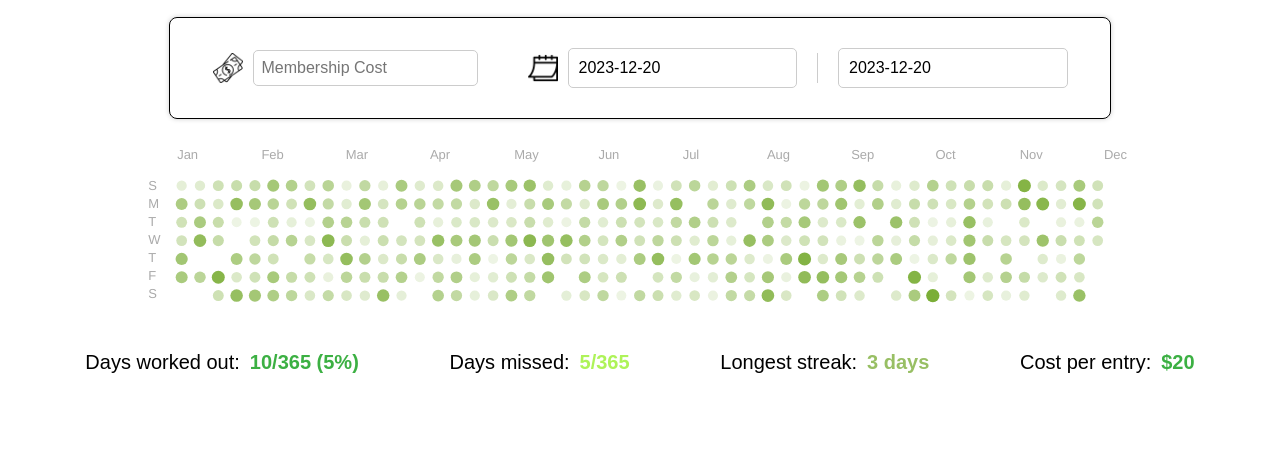
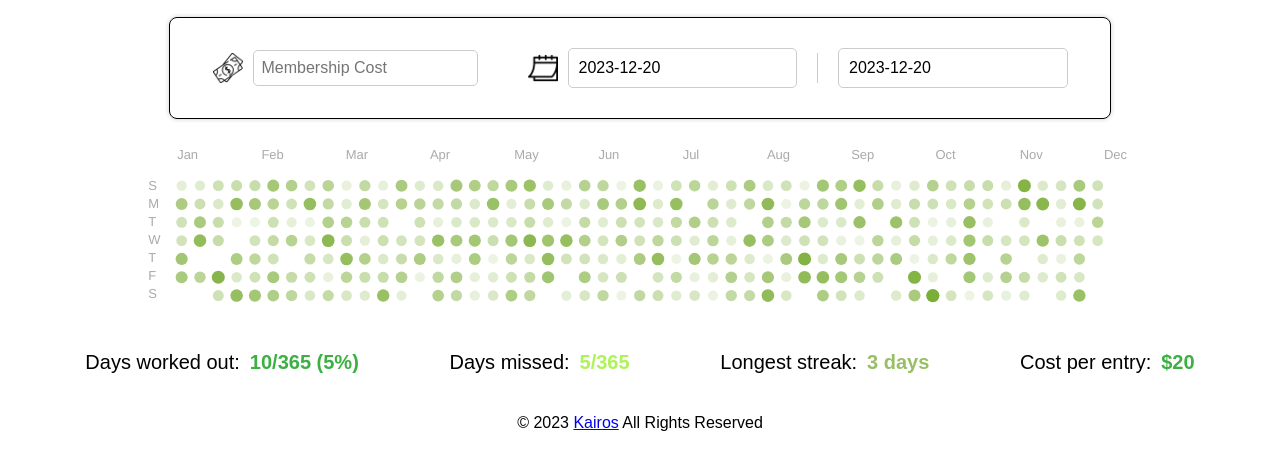
Before and after one commit to kairoskoh/GymTracker, a plain HTML site: page index.html in a window 1280 px wide. Shown: the part 234-704 px from the top of the page. Drawn offline with nearby package versions, Linux system fonts and the light colour scheme.

Commit message:
Add footer into index.html

```diff
--- a/index.html
+++ b/index.html
@@ -264,5 +264,10 @@
         });
 
       </script>
+
+  <footer style="text-align: center; margin-top: 20px;">
+    <p>© 2023 <a href="https://www.linkedin.com/in/kairoskoh/" target="_blank">Kairos</a> All Rights Reserved</p>
+  </footer>
+
 </body>
 </html>
```
Also changed, not shown: todo.txt.
